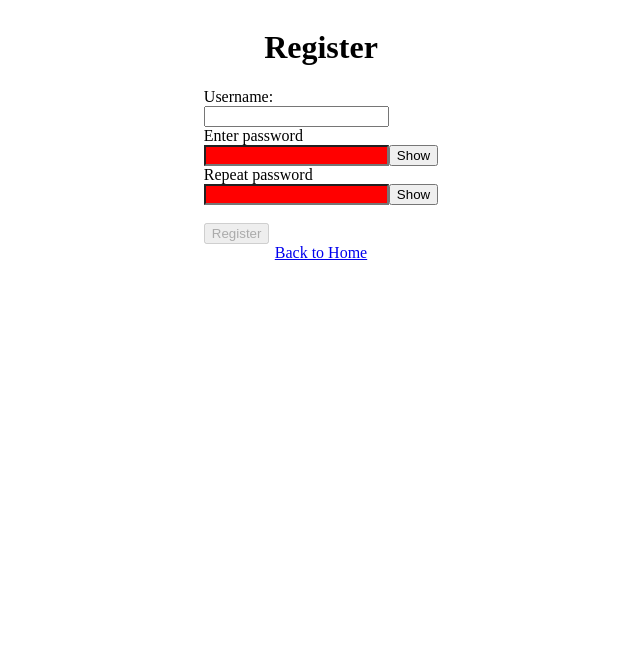
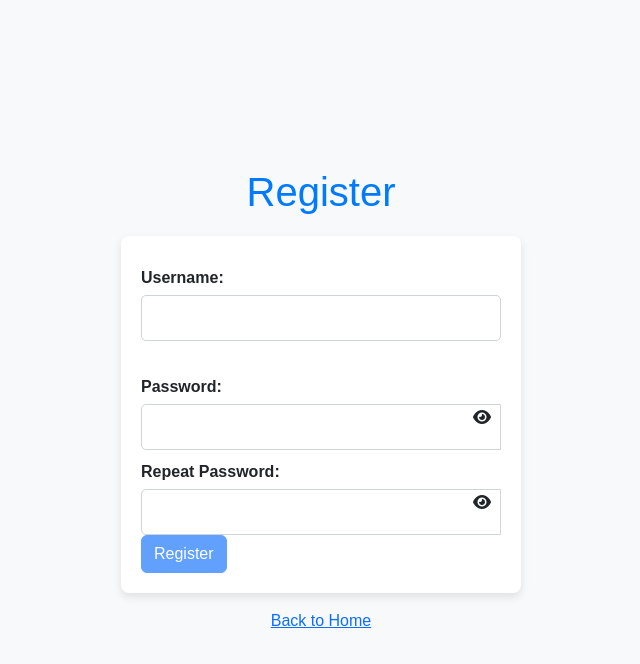
Before and after one commit to xasdi/SUP-Student-Utility-Platform, a website: page public/register.html in a window 1280 px wide. Shown: the whole page, without its empty margins (319-959 px from the left). Drawn offline with nearby package versions, Linux system fonts and the light colour scheme.

Commit message:
visual changes to login/upload/register subpages

```diff
--- a/public/register.html
+++ b/public/register.html
@@ -4,132 +4,200 @@
     <meta charset="UTF-8">
     <meta name="viewport" content="width=device-width, initial-scale=1.0">
     <title>Register</title>
+    <link rel="stylesheet" href="https://cdnjs.cloudflare.com/ajax/libs/font-awesome/6.0.0-beta3/css/all.min.css">
+    <link rel="stylesheet" href="https://cdn.jsdelivr.net/npm/bootstrap@5.3.3/dist/css/bootstrap.min.css">
+
     <style>
-        body{
+        body {
             display: flex;
             justify-content: center;
             align-items: center;
             flex-direction: column;
+            height: 100vh;
+            background-color: #f8f9fa; /* Light background color */
+            font-family: Arial, sans-serif;
+        }
+        h1 {
+            margin-bottom: 20px;
+            color: #007BFF; /* Primary color */
+        }
+        form {
+            background-color: white;
+            padding: 20px;
+            border-radius: 8px;
+            box-shadow: 0 4px 8px rgba(0, 0, 0, 0.1);
+            width: 100%;
+            max-width: 400px;
+        }
+        label {
+            margin-top: 10px;
+            font-weight: bold;
+        }
+        input[type="text"],
+        input[type="password"] {
+            width: 100%;
+            padding: 10px;
+            margin-top: 5px;
+            border: 1px solid #ced4da; /* Light border */
+            border-radius: 5px;
+            transition: border-color 0.3s;
+        }
+        input[type="text"]:focus,
+        input[type="password"]:focus {
+            border-color: #007BFF; /* Change border color on focus */
+        }
+        .input-group {
+            position: relative;
+        }
+        .toggle-password {
+            position: absolute;
+            right: 10px;
+            top: 10px;
+            cursor: pointer;
+        }
+        #usernamestatuslabel {
+            margin-top: 5px;
+            font-size: 0.9em;
+        }
+        .status-good {
+            color: green;
+        }
+        .status-bad {
+            color: red;
         }
     </style>
 </head>
 <body>
     <h1>Register</h1>
     <form action="/register" method="POST">
-        <label for="username" id="usernamelabel">Username:</label><br>
-        <input type="text" id="username" name="username" onblur="checkifuserexists(), disablebutton()" autocomplete="off" required><label id="usernamestatuslabel"></label><br>
-        <label for="password"  id="passwd1label" >Password:</label><br>
-        <input type="password"  id="password" name="password" onblur="checkifpasswordsmatching(), disablebutton()" required><button type="button" id="showpasswd1" onclick="showpasswd(1)">Show</button><br>
-        <label for="password2"  id="passwd2label" >Repeat Password:</label><br>
-        <input type="password" id="password2" name="password2" onblur="checkifpasswordsmatching(), disablebutton()" required><button type="button" id="showpasswd2" onclick="showpasswd(2)">Show</button><br><br>
-        <button type="submit" id="registerbutton" disabled>Register</button>
+        <label for="username" id="usernamelabel">Username:</label>
+        <input type="text" id="username" name="username" onblur="checkifuserexists(); disablebutton()" minlength="3" autocomplete="off" required>
+        <label id="usernamestatuslabel"></label><br>
+
+        <label for="password" id="passwd1label">Password:</label>
+        <div class="input-group">
+            <input type="password" id="password" name="password" onblur="checkifpasswordsmatching(); disablebutton()" minlength="8" required>
+            <i class="toggle-password fas fa-eye" id="showpasswd1" onclick="showpasswd(1)"></i>
+        </div>
+
+        <label for="password2" id="passwd2label">Repeat Password:</label>
+        <div class="input-group">
+            <input type="password" id="password2" name="password2" onblur="checkifpasswordsmatching(); disablebutton()" minlength="8" required>
+            <i class="toggle-password fas fa-eye" id="showpasswd2" onclick="showpasswd(2)"></i>
+        </div>
+
+        <button type="submit" id="registerbutton" class="btn btn-primary" disabled>Register</button>
     </form>
-    <a href="/index.html">Back to Home</a>
-</body>
+    <a href="/index.html" class="mt-3">Back to Home</a>
+
     <script>
         var data;
         var usernameinput = document.getElementById('username');
         var usernamestatuslabel = document.getElementById('usernamestatuslabel');
-    var passwd1Visible = false; // Zmienna do śledzenia widoczności hasła
-    var passwd2Visible = false; // Zmienna do śledzenia widoczności powtórzonego hasła
-    var passwd1 = document.getElementById('password')
-    var passwd2 = document.getElementById('password2')
-    var sendbutton = document.getElementById('registerbutton')
-    var passwd1label = document.getElementById('passwd1label')
-    var passwd2label = document.getElementById('passwd2label')
-    document.body.addEventListener('click', checkifpasswordsmatching(), disablebutton())
-    // sprawdzanie przed rejestracją czy taki użytkownik już istnieje
-    async function checkifuserexists(){
+        var passwd1Visible = false; // Track visibility of password
+        var passwd2Visible = false; // Track visibility of repeated password
+        var passwd1 = document.getElementById('password');
+        var passwd2 = document.getElementById('password2');
+        var sendbutton = document.getElementById('registerbutton');
+        var passwd1label = document.getElementById('passwd1label');
+        var passwd2label = document.getElementById('passwd2label');
+
+        async function checkifuserexists() {
     try {
         let response = await fetch("/doesuserexist", {
             method: "POST",
             headers: {
                 "Content-Type": "application/json",
             },
-            body: JSON.stringify({
-
-                usernametocheck : usernameinput.value
-
-            })
-
+            body: JSON.stringify({ usernametocheck: usernameinput.value })
         });
 
-
         if (!response.ok) {
-            throw new Error(`Błąd serwera: ${response.status}`);
+            throw new Error(`Server error: ${response.status}`);
         }
 
         data = await response.json();
 
-    } catch (error) {
-        console.error("Błąd w trakcie sprawdzania użytkownika:", error);
-    }
-    if(data.goodlength == false){
+        // Check username length
+        if (usernameinput.value.length < 3) { // Assuming minimum length is 3
             document.getElementById('usernamelabel').innerHTML = 'Username too short';
             usernameinput.style.backgroundColor = 'red';
+            usernamestatuslabel.innerHTML = ''; // Clear previous messages
+            return;
         }
 
-    if(data.exists == true){
+        if (data.exists) {
             usernameinput.style.backgroundColor = 'red';
             usernamestatuslabel.innerHTML = 'This username is already in use...';
-    }else if (data.exists == false){
+            usernamestatuslabel.className = 'status-bad';
+        } else {
             usernameinput.style.backgroundColor = 'green';
             usernamestatuslabel.innerHTML = 'You can use this username! :D';
+            usernamestatuslabel.className = 'status-good';
             document.getElementById('usernamelabel').innerHTML = 'Username:';
         }
 
+    } catch (error) {
+        console.error("Error checking user:", error);
     }
-    // sprawdzanie czy użytkownik podał 2 razy to samo hasło
-    function checkifpasswordsmatching(){
+}
 
-        if((passwd1.value == passwd2.value) && (passwd1.value !== "") && (passwd2.value !=="")){
+function checkifpasswordsmatching() {
+    const minPasswordLength = 8; // Set your minimum password length
 
+    if (passwd1.value.length < minPasswordLength) {
+        passwd1label.innerHTML = `Password must be at least ${minPasswordLength} characters long.`;
+        passwd1.style.backgroundColor = 'red';
+        passwd2.style.backgroundColor = 'red';
+        return;
+    }
+
+    if (passwd2.value.length < minPasswordLength) {
+        passwd2label.innerHTML = `Password must be at least ${minPasswordLength} characters long.`;
+        passwd1.style.backgroundColor = 'red';
+        passwd2.style.backgroundColor = 'red';
+        return;
+    }
+
+    if (passwd1.value === passwd2.value && passwd1.value !== "" && passwd2.value !== "") {
         passwd1.style.backgroundColor = 'green';
         passwd2.style.backgroundColor = 'green';
         passwd1label.innerHTML = "Password:";
         passwd2label.innerHTML = "Password:";
-        }
-        if (passwd1.value !== passwd2.value){
-
+    } else if (passwd1.value !== passwd2.value) {
         passwd1label.innerHTML = "Passwords don't match";
         passwd2label.innerHTML = "Passwords don't match";
         passwd1.style.backgroundColor = 'red';
         passwd2.style.backgroundColor = 'red';
-        }
-        if ((passwd1.value == "") && (passwd2.value == "")){
+    } else {
         passwd1.style.backgroundColor = 'red';
         passwd2.style.backgroundColor = 'red';
         passwd1label.innerHTML = "Enter password";
         passwd2label.innerHTML = "Repeat password";
     }
+}
 
-    }
-    function disablebutton(){
-
-        if((data.goodlength == true) && (data.exists == false) && (passwd1.value !== "") && (passwd2.value !=="") && (passwd1.value == passwd2.value)){
-
+        function disablebutton() {
+            if (data?.goodlength && !data.exists && passwd1.value !== "" && passwd2.value !== "" && passwd1.value === passwd2.value) {
                 sendbutton.disabled = false;
-        }else{
+            } else {
                 sendbutton.disabled = true;
             }
         }
+
         function showpasswd(passwdnr) {
-        var passwd1 = document.getElementById('password');
-        var passwd2 = document.getElementById('password2');
-        var show1 = document.getElementById('showpasswd1');
-        var show2 = document.getElementById('showpasswd2');
-
-        if (passwdnr == 1) {
+            if (passwdnr === 1) {
                 passwd1.type = passwd1Visible ? 'password' : 'text';
-            show1.innerHTML = passwd1Visible ? 'Pokaż' : 'Ukryj';
-            passwd1Visible = !passwd1Visible; // Zmień stan widoczności
+                document.getElementById('showpasswd1').className = passwd1Visible ? 'toggle-password fas fa-eye' : 'toggle-password fas fa-eye-slash';
+                passwd1Visible = !passwd1Visible;
             }
 
-        if (passwdnr == 2) {
+            if (passwdnr === 2) {
                 passwd2.type = passwd2Visible ? 'password' : 'text';
-            show2.innerHTML = passwd2Visible ? 'Pokaż' : 'Ukryj';
-            passwd2Visible = !passwd2Visible; // Zmień stan widoczności
+                document.getElementById('showpasswd2').className = passwd2Visible ? 'toggle-password fas fa-eye' : 'toggle-password fas fa-eye-slash';
+                passwd2Visible = !passwd2Visible;
             }
         }
     </script>
+</body>
 </html>
```
Also changed, not shown: public/login.html (+61 -10 lines). Lines whose indentation alone changed are shown as unchanged.
